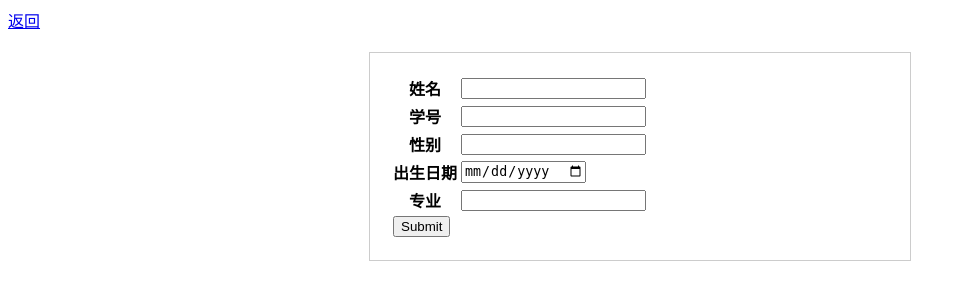
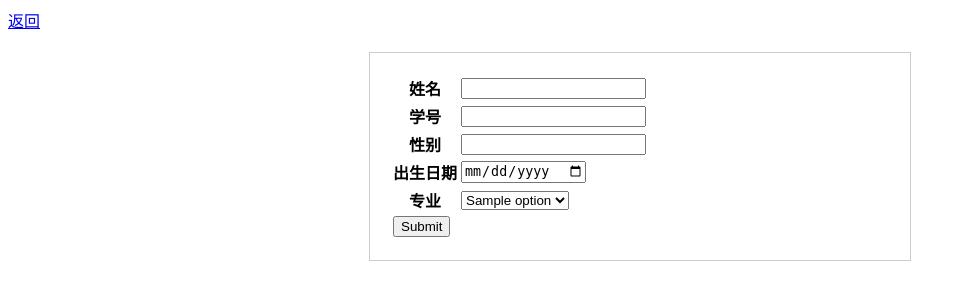
Before and after one commit to Sangber/DB2024, a Django app: template source/python_django_web/templates/student/add.html in a window 1280 px wide. Shown: the top 300 px of the page, without its empty margins (0-966 px from the left). Run offline with Django 5.2, Linux system fonts and the light colour scheme; the template is opened without the code that fills it: most values are stand-ins (such as "Sample title", 1, 10 or a date in 2020).

Commit message:
新增了专业选项卡

```diff
--- a/source/python_django_web/sims/views.py
+++ b/source/python_django_web/sims/views.py
@@ -59,7 +59,11 @@ def student_index(request):
 
 def student_add(request):
     if request.method == 'GET':
-        return render(request, 'student/add.html')
+        conn = MySQLdb.connect(host="localhost", user="root", passwd="mysql030520", db="lab02", charset='utf8')
+        with conn.cursor(cursorclass=MySQLdb.cursors.DictCursor) as cursor:
+            cursor.execute("SELECT * FROM major")
+            options = cursor.fetchall()
+        return render(request, 'student/add.html', {'options': options})
     else:
         sid         = request.POST.get('sid', '')
         sname       = request.POST.get('sname', '')
--- a/source/python_django_web/templates/student/add.html
+++ b/source/python_django_web/templates/student/add.html
@@ -35,7 +35,13 @@
         </tr>
         <tr>
             <th>专业</th>
-            <td><input name="major_id"/></td>
+            <td>
+                <select name="major_id">
+                    {% for option in options %}
+                        <option value="{{ option.mid }}">{{ option.mname }}</option>
+                    {% endfor %}
+                </select>
+            </td>
         </tr>
         <tr>
             <td colspan="2">
```
